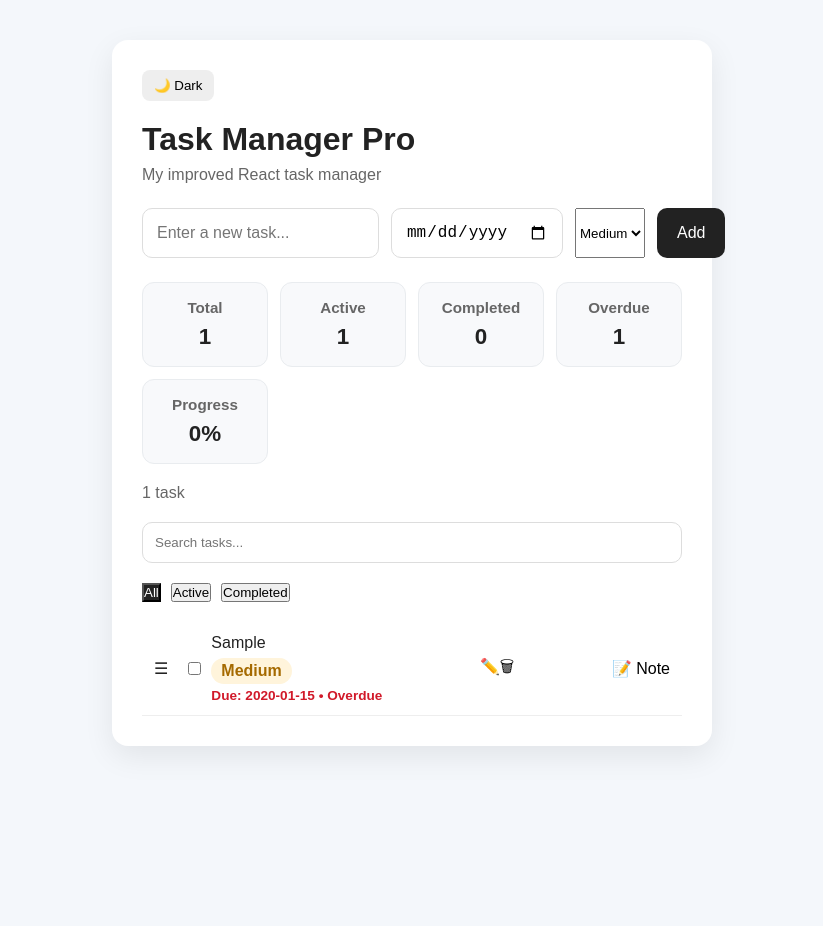
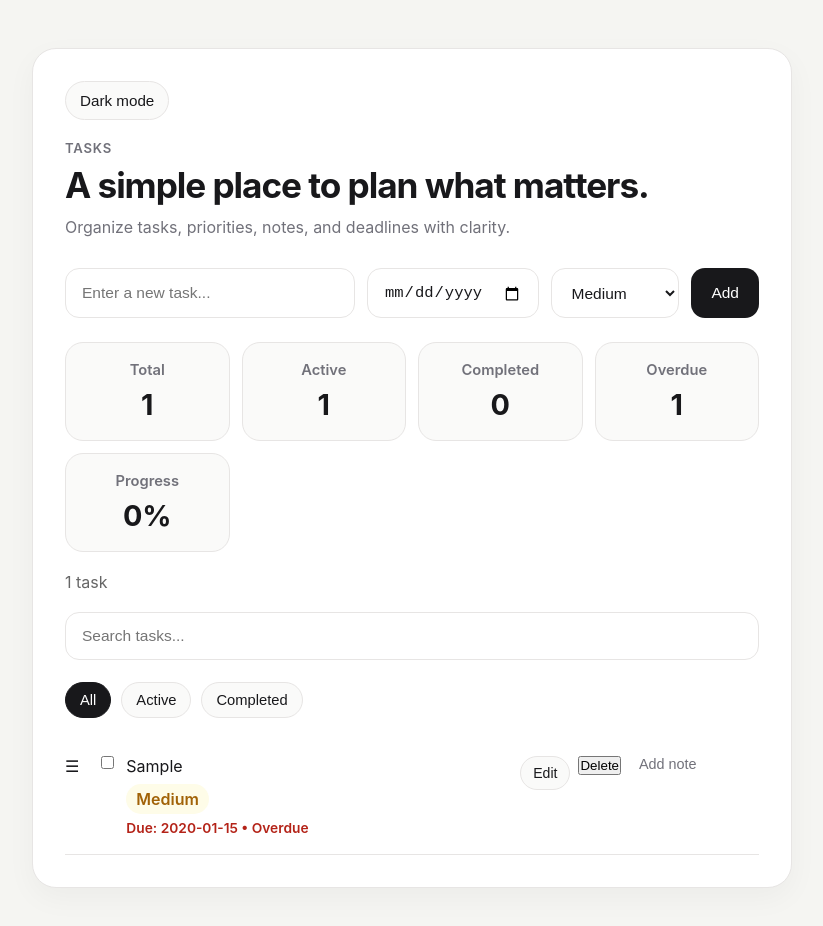
Before and after one commit to kocevanatalia/task-manager-pro, a React (Vite) app: page / in a window 1280 px wide. Both pictures are taken after typing "Sample", "2020-01-15" into the empty fields and a click on the button "Add". Shown: the top 926 px of the page, without its empty margins (228-1051 px from the left). Before the commit the page ends 800 px from the top, so only its background shows below. Built offline with nearby package versions, Linux system fonts and the light colour scheme.

Commit message:
Improved UI

```diff
--- a/src/App.jsx
+++ b/src/App.jsx
@@ -5,7 +5,6 @@ import {
   SortableContext,
   verticalListSortingStrategy,
 } from '@dnd-kit/sortable';
-
 
 import SortableTaskItem from './components/SortableTaskItem';
 import TaskInput from './components/TaskInput';
@@ -40,6 +39,10 @@ function App() {
     return savedTasks ? JSON.parse(savedTasks) : [];
   });
 
+  useEffect(() => {
+    localStorage.setItem('tasks', JSON.stringify(tasks));
+  }, [tasks]);
+
   const handleAddTask = () => {
     if (task.trim() === '') return;
 
@@ -48,8 +51,8 @@ function App() {
       text: task,
       completed: false,
       note: '',
-      dueDate: dueDate,
-      priority: priority,
+      dueDate,
+      priority,
     };
 
     setTasks([...tasks, newTask]);
@@ -68,20 +71,6 @@ function App() {
     );
     setTasks(updatedTasks);
   };
-
-  useEffect(() => {
-    localStorage.setItem('tasks', JSON.stringify(tasks));
-  }, [tasks]);
-
-  const filteredTasks = tasks
-    .filter((t) => {
-      if (filter === 'active') return !t.completed;
-      if (filter === 'completed') return t.completed;
-      return true;
-    })
-    .filter((t) =>
-      t.text.toLowerCase().includes(search.toLowerCase())
-    );
 
   const clearCompleted = () => {
     setTasks(tasks.filter((t) => !t.completed));
@@ -105,7 +94,7 @@ function App() {
             dueDate: editDueDate,
             priority: editPriority,
           }
-      : t
+        : t
     );
 
     setTasks(updatedTasks);
@@ -113,7 +102,6 @@ function App() {
     setEditText('');
     setEditDueDate('');
     setEditPriority('medium');
-
   };
 
   const cancelEdit = () => {
@@ -147,21 +135,37 @@ function App() {
     if (!task.dueDate || task.completed) return false;
 
     const today = new Date();
-    today.setHours(0,0,0,0);
+    today.setHours(0, 0, 0, 0);
 
     const taskDate = new Date(task.dueDate);
     return taskDate < today;
   };
 
+  const filteredTasks = tasks
+    .filter((t) => {
+      if (filter === 'active') return !t.completed;
+      if (filter === 'completed') return t.completed;
+      return true;
+    })
+    .filter((t) => t.text.toLowerCase().includes(search.toLowerCase()));
+
   const handleDragEnd = (event) => {
-    const {active, over} = event;
+    const { active, over } = event;
 
     if (!over || active.id === over.id) return;
 
-    const oldIndex = tasks.findIndex((task) => task.id === active.id);
-    const newIndex = tasks.findIndex((task) => task.id === over.id);
+    const oldIndex = filteredTasks.findIndex((task) => task.id === active.id);
+    const newIndex = filteredTasks.findIndex((task) => task.id === over.id);
 
-    setTasks((tasks) => arrayMove(tasks, oldIndex, newIndex));
+    if (oldIndex === -1 || newIndex === -1) return;
+
+    const reorderedFiltered = arrayMove(filteredTasks, oldIndex, newIndex);
+
+    const remainingTasks = tasks.filter(
+      (task) => !filteredTasks.some((ft) => ft.id === task.id)
+    );
+
+    setTasks([...remainingTasks, ...reorderedFiltered]);
   };
 
   const totalTasks = tasks.length;
@@ -174,16 +178,20 @@ function App() {
   return (
     <div className={darkMode ? 'app dark' : 'app'}>
       <div className="container">
-
         <button
           className="dark-toggle"
           onClick={() => setDarkMode(!darkMode)}
         >
-          {darkMode ? '☀️ Light' : '🌙 Dark'}
+          {darkMode ? 'Light mode' : 'Dark mode'}
         </button>
 
-        <h1>Task Manager Pro</h1>
-        <p className="subtitle">My improved React task manager</p>
+        <div className="hero">
+          <p className="eyebrow">Tasks</p>
+          <h1>A simple place to plan what matters.</h1>
+          <p className="subtitle">
+            Organize tasks, priorities, notes, and deadlines with clarity.
+          </p>
+        </div>
 
         <TaskInput
           task={task}
@@ -223,14 +231,17 @@ function App() {
           </button>
         )}
 
-        {tasks.length === 0 ? (
+        {filteredTasks.length === 0 ? (
           <p style={{ marginTop: '20px', color: '#999' }}>
-            No tasks yet. Add one above 👆
+            No tasks found 👆
           </p>
         ) : (
-          <DndContext collisionDetection={closestCenter} onDragEnd={handleDragEnd}>
+          <DndContext
+            collisionDetection={closestCenter}
+            onDragEnd={handleDragEnd}
+          >
             <SortableContext
-              items={tasks.map((task) => task.id)}
+              items={filteredTasks.map((task) => task.id)}
               strategy={verticalListSortingStrategy}
             >
               <ul style={{ marginTop: '20px', listStyle: 'none', padding: 0 }}>
--- a/src/components/SortableTaskItem.jsx
+++ b/src/components/SortableTaskItem.jsx
@@ -23,13 +23,8 @@ export default function SortableTaskItem({
   editPriority,
   setEditPriority,
 }) {
-  const {
-    attributes,
-    listeners,
-    setNodeRef,
-    transform,
-    transition,
-  } = useSortable({ id: t.id });
+  const { attributes, listeners, setNodeRef, transform, transition } =
+    useSortable({ id: t.id });
 
   const style = {
     transform: CSS.Transform.toString(transform),
@@ -64,6 +59,7 @@ export default function SortableTaskItem({
               }}
               autoFocus
             />
+
             <input
               type="date"
               value={editDueDate}
@@ -100,20 +96,29 @@ export default function SortableTaskItem({
         )}
       </div>
 
-      <div>
+      <div className="task-actions">
         {editingId === t.id ? (
           <>
-            <button onClick={saveEdit}>💾</button>
-            <button onClick={cancelEdit}>❌</button>
+            <button className="text-btn save-btn" onClick={saveEdit}>
+                Save
+            </button>
+            <button className="text-btn subtle-btn" onClick={cancelEdit}>
+                Cancel
+            </button>
           </>
         ) : (
           <>
             <button
-              onClick={() => startEditing(t.id, t.text, t.dueDate, t.priority)}
+              className="text-btn"
+              onClick={() =>
+                startEditing(t.id, t.text, t.dueDate, t.priority)
+              }
             >
-              ✏️
+              Edit
             </button>
-            <button onClick={() => handleDelete(t.id)}>🗑</button>
+            <button onClick={() => handleDelete(t.id)}>
+                Delete
+            </button>
           </>
         )}
       </div>
@@ -124,16 +129,24 @@ export default function SortableTaskItem({
             <textarea
               value={editNote}
               onChange={(e) => setEditNote(e.target.value)}
-              placeholder="Add a note..."
+              placeholder="Write a note..."
             />
-            <button onClick={saveNote}>💾</button>
-            <button onClick={cancelNote}>❌</button>
+            <div className="note-actions">
+                <button className="text-btn save-btn" onClick={saveNote}>
+                    Save
+                </button>
+                <button className="text-btn subtle-btn" onClick={cancelNote}>
+                    Cancel
+                </button>
+            </div>
           </>
         ) : (
           <>
             {t.note && <p className="note">{t.note}</p>}
-            <button onClick={() => startEditingNote(t.id, t.note)}>
-              📝 Note
+            <button
+                className="note-btn"
+                onClick={() => startEditingNote(t.id, t.note)}>
+              {t.note ? 'Edit note' : 'Add note'}
             </button>
           </>
         )}
--- a/src/index.css
+++ b/src/index.css
@@ -4,10 +4,37 @@
   padding: 0;
 }
 
+:root {
+  --bg: #f5f5f2;
+  --surface: #ffffff;
+  --surface-soft: #fafaf9;
+  --text: #18181b;
+  --muted: #71717a;
+  --border: #e7e5e4;
+  --border-strong: #d6d3d1;
+  --shadow: 0 10px 30px rgba(0, 0, 0, 0.04);
+
+  --button-bg: #18181b;
+  --button-text: #ffffff;
+  --button-hover: #27272a;
+
+  --tag-low-bg: #f0fdf4;
+  --tag-low-text: #166534;
+
+  --tag-medium-bg: #fefce8;
+  --tag-medium-text: #a16207;
+
+  --tag-high-bg: #fef2f2;
+  --tag-high-text: #b91c1c;
+
+  --danger-bg: #faf5f5;
+  --danger-text: #b42318;
+}
+
 body {
-  background-color: #f4f7fb;
-  font-family: Arial, sans-serif;
-  color: #222;
+  background: var(--bg);
+  font-family: Inter, Arial, sans-serif;
+  color: var(--text);
 }
 
 .app {
@@ -15,290 +42,283 @@ body {
   display: flex;
   justify-content: center;
   align-items: flex-start;
-  padding: 40px 20px;
+  padding: 48px 20px;
 }
 
 .container {
   width: 100%;
-  max-width: 600px;
-  background: white;
-  padding: 30px;
-  border-radius: 16px;
-  box-shadow: 0 10px 30px rgba(0, 0, 0, 0.08);
+  max-width: 760px;
+  background: var(--surface);
+  padding: 32px;
+  border-radius: 24px;
+  border: 1px solid var(--border);
+  box-shadow: var(--shadow);
+}
+
+.hero {
+  margin-bottom: 28px;
+}
+
+.eyebrow {
+  font-size: 0.82rem;
+  font-weight: 600;
+  letter-spacing: 0.06em;
+  text-transform: uppercase;
+  color: var(--muted);
+  margin-bottom: 10px;
 }
 
 h1 {
-  margin-bottom: 8px;
-  font-size: 2rem;
+  font-size: 2.2rem;
+  line-height: 1.1;
+  font-weight: 700;
+  letter-spacing: -0.03em;
+  margin-bottom: 10px;
 }
 
 .subtitle {
-  color: #666;
+  color: var(--muted);
+  font-size: 1rem;
+  line-height: 1.6;
+  max-width: 560px;
+}
+
+.dark-toggle {
+  margin-bottom: 20px;
+  border: 1px solid var(--border);
+  background: var(--surface-soft);
+  color: var(--text);
+  padding: 10px 14px;
+  border-radius: 999px;
+  cursor: pointer;
+  font-size: 0.95rem;
+  font-weight: 500;
+  transition: all 0.2s ease;
+}
+
+.dark-toggle:hover {
+  border-color: var(--border-strong);
+  background: #f5f5f4;
+}
+
+.task-input-section {
+  display: grid;
+  grid-template-columns: 1.8fr 1fr 0.8fr auto;
+  gap: 12px;
   margin-bottom: 24px;
 }
 
-.task-input-section {
-  display: flex;
-  gap: 12px;
+.task-input-section input,
+.task-input-section select,
+.search-input,
+.edit-fields input,
+.edit-fields select,
+.note-section textarea {
+  width: 100%;
+  padding: 14px 16px;
+  border: 1px solid var(--border);
+  border-radius: 14px;
+  font-size: 0.97rem;
+  outline: none;
+  background: var(--surface);
+  color: var(--text);
+  transition: border-color 0.2s ease, background 0.2s ease;
 }
 
-.task-input-section input {
-  flex: 1;
-  padding: 14px;
-  border: 1px solid #ddd;
-  border-radius: 10px;
-  font-size: 1rem;
-  outline: none;
-}
-
-.task-input-section input:focus {
-  border-color: #222;
+.task-input-section input:focus,
+.task-input-section select:focus,
+.search-input:focus,
+.edit-fields input:focus,
+.edit-fields select:focus,
+.note-section textarea:focus {
+  border-color: #bfb8b1;
 }
 
 .task-input-section button {
   border: none;
-  background-color: #222;
-  color: white;
+  background: var(--button-bg);
+  color: var(--button-text);
   padding: 14px 20px;
-  border-radius: 10px;
+  border-radius: 14px;
   cursor: pointer;
-  font-size: 1rem;
+  font-size: 0.97rem;
+  font-weight: 500;
+  transition: background 0.2s ease;
 }
 
 .task-input-section button:hover {
-  opacity: 0.9;
+  background: var(--button-hover);
+}
+
+.stats-grid {
+  display: grid;
+  grid-template-columns: repeat(auto-fit, minmax(135px, 1fr));
+  gap: 12px;
+  margin-top: 6px;
+  margin-bottom: 20px;
+}
+
+.stat-card {
+  background: var(--surface-soft);
+  border: 1px solid var(--border);
+  border-radius: 18px;
+  padding: 18px;
+  text-align: center;
+}
+
+.stat-card h3 {
+  font-size: 0.92rem;
+  color: var(--muted);
+  margin-bottom: 8px;
+  font-weight: 600;
+}
+
+.stat-card p {
+  font-size: 1.8rem;
+  font-weight: 700;
+  color: var(--text);
+}
+
+.search-input {
+  margin-top: 20px;
+  margin-bottom: 14px;
+}
+
+.filters {
+  display: flex;
+  gap: 10px;
+  margin-top: 8px;
+  margin-bottom: 8px;
+}
+
+.filters button {
+  border: 1px solid var(--border);
+  background: var(--surface-soft);
+  color: var(--text);
+  padding: 9px 14px;
+  border-radius: 999px;
+  cursor: pointer;
+  font-size: 0.92rem;
+  transition: all 0.2s ease;
+}
+
+.filters button:hover {
+  border-color: var(--border-strong);
+}
+
+.active-filter {
+  background: var(--text) !important;
+  color: white !important;
+  border-color: var(--text) !important;
+}
+
+.clear-btn {
+  margin-top: 8px;
+  background: transparent;
+  border: none;
+  color: var(--muted);
+  cursor: pointer;
+  font-size: 0.92rem;
+}
+
+.clear-btn:hover {
+  color: var(--text);
 }
 
 .task-item {
-  display: flex;
-  justify-content: space-between;
-  align-items: center;
-  padding: 12px;
-  border-bottom: 1px solid #eee;
+  display: grid;
+  grid-template-columns: minmax(0, 1.7fr) auto auto;
+  gap: 18px;
+  align-items: start;
+  padding: 18px 0;
+  border-bottom: 1px solid var(--border);
+  transition: background 0.2s ease;
 }
 
 .task-item .left {
   display: flex;
-  align-items: center;
-  gap: 10px;
+  align-items: flex-start;
+  gap: 12px;
+  min-width: 0;
 }
 
 .task-item span {
   font-size: 1rem;
 }
 
-.task-item button {
-  background: transparent;
-  border: none;
-  cursor: pointer;
-  font-size: 1rem;
+.completed {
+  text-decoration: line-through;
+  color: var(--muted);
 }
 
-.filters {
+.task-actions {
   display: flex;
-  gap: 10px;
-  margin-top: 20px;
+  gap: 8px;
+  align-items: flex-start;
 }
 
-.filter button {
-  border: none;
-  background: #eee;
-  padding: 8px 14px;
-  border-radius: 8px;
+.text-btn {
+  border: 1px solid var(--border);
+  background: var(--surface-soft);
+  color: var(--text);
+  padding: 8px 12px;
+  border-radius: 999px;
   cursor: pointer;
-}
-
-.filters button:hover {
-  background: #ddd;
-}
-
-.active-filter {
-  background: #222 !important;
-  color: white;
-}
-
-.clear-btn {
-  margin-top: 10px;
-  background: transparent;
-  border: none;
-  color: #888;
-  cursor: pointer;
-  font-size: 0.9rem;
-}
-
-.clear-btn:hover {
-  text-decoration: underline;
-}
-
-.search-input {
-  margin-top: 20px;
-  width: 100%;
-  padding: 12px;
-  border-radius: 10px;
-  border: 1px solid #ddd;
-  outline: none;
-}
-
-.search-input:focus {
-  border-color: #222;
-}
-
-.task-item {
+  font-size: 0.88rem;
+  font-weight: 500;
   transition: all 0.2s ease;
 }
 
-.task-item:hover {
-  background: #fafafa;
+.text-btn:hover {
+  border-color: var(--border-strong);
 }
 
-.dark {
-  background-color: #121212;
+.save-btn {
+  background: var(--text);
   color: white;
+  border-color: var(--text);
 }
 
-.dark .container {
-  background: #1e1e1e;
+.save-btn:hover {
+  background: #2a2a2e;
 }
 
-.dark input {
-  background: #2a2a2a;
-  color: white;
-  border: 1px solid #444;
+.subtle-btn {
+  background: transparent;
 }
 
-.dark .search-input {
-  background: #2a2a2a;
-  color: white;
-}
-
-.dark button {
-  color: white;
-}
-
-.dark .task-item:hover {
-  background: #2a2a2a;
-}
-
-.dark .active-filter {
-  background: white !important;
-  color: black;
-}
-
-.dark-toggle {
-  margin-bottom: 20px;
-  border: none;
-  background: #eee;
-  padding: 8px 12px;
-  border-radius: 8px;
-  cursor: pointer;
-}
-
-.dark .dark-toggle {
-  background: #333;
-  color: white;
-}
-
-
-.task-input-section input[type="date"] {
-  padding: 14px;
-  border: 1px solid #ddd;
-  border-radius: 10px;
-  font-size: 1rem;
-  outline: none;
-}
-
-.task-input-section input[type="date"]:focus {
-  border-color: #222;
-}
-
-.dark .task-input-section input[type="date"] {
-  background: #2a2a2a;
-  color: white;
-  border: 1px solid #444;
+.danger-btn {
+  color: var(--danger-text);
+  background: var(--danger-bg);
+  border-color: #f1dddd;
 }
 
 .due-date {
-  font-size: 0.85rem;
-  color: #777;
-  margin-top: 4px;
+  font-size: 0.86rem;
+  color: var(--muted);
+  margin-top: 6px;
 }
 
 .due-date.overdue {
-  color: #d11a2a;
+  color: var(--danger-text);
   font-weight: 600;
-}
-
-.dark .due-date {
-  color: #bbb;
-}
-
-.dark .due-date.overdue {
-  color: #ff6b6b;
-}
-
-.task-item {
-  cursor: default;
-}
-
-.task-item:active {
-  opacity: 0.7;
-}
-
-.stats-grid {
-  display: grid;
-  grid-template-columns: repeat(auto-fit, minmax(120px, 1fr));
-  gap: 12px;
-  margin-top: 24px;
-  margin-bottom: 20px;
-}
-
-.stat-card {
-  background: #f8f9fb;
-  border: 1px solid #e9ecef;
-  border-radius: 12px;
-  padding: 16px;
-  text-align: center;
-}
-
-.stat-card h3 {
-  font-size: 0.95rem;
-  color: #666;
-  margin-bottom: 8px;
-  font-weight: 600;
-}
-
-.stat-card p {
-  font-size: 1.4rem;
-  font-weight: 700;
-  color: #222;
-}
-.dark .stat-card {
-  background: #2a2a2a;
-  border: 1px solid #444;
-}
-
-.dark .stat-card h3 {
-  color: #bbb;
-}
-
-.dark .stat-card p {
-  color: white;
 }
 
 .edit-fields {
   display: flex;
   flex-direction: column;
   gap: 8px;
+  min-width: 220px;
 }
 
-.edit-fields input[type="date"] {
-  max-width: 160px;
+.edit-fields input[type='date'] {
+  max-width: 180px;
 }
 
 .priority-badge {
   display: inline-block;
-  margin-top: 6px;
-  padding: 4px 10px;
+  margin-top: 8px;
+  padding: 5px 10px;
   border-radius: 999px;
   font-size: 0.8rem;
   font-weight: 600;
@@ -306,16 +326,184 @@ h1 {
 }
 
 .priority-badge.low {
-  background-color: #e8f7ec !important;
-  color: #1f7a3d !important;
+  background: var(--tag-low-bg);
+  color: var(--tag-low-text);
 }
 
 .priority-badge.medium {
-  background-color: #fff4db !important;
-  color: #a56a00 !important;
+  background: var(--tag-medium-bg);
+  color: var(--tag-medium-text);
 }
 
 .priority-badge.high {
-  background-color: #fde8e8 !important;
-  color: #b42318 !important;
+  background: var(--tag-high-bg);
+  color: var(--tag-high-text);
 }
+
+.note-section {
+  min-width: 120px;
+  display: flex;
+  flex-direction: column;
+  gap: 10px;
+  align-items: flex-start;
+}
+
+.note {
+  font-size: 0.9rem;
+  color: var(--muted);
+  line-height: 1.5;
+  max-width: 220px;
+}
+
+.note-btn {
+  border: none;
+  background: transparent;
+  color: var(--muted);
+  padding: 0;
+  cursor: pointer;
+  font-size: 0.9rem;
+  font-weight: 500;
+}
+
+.note-btn:hover {
+  color: var(--text);
+}
+
+.note-actions {
+  display: flex;
+  gap: 8px;
+}
+
+.note-section textarea {
+  min-height: 88px;
+  resize: vertical;
+}
+
+.task-item:active {
+  opacity: 0.85;
+}
+
+/* Dark mode */
+
+.dark {
+  background: #121212;
+  color: #f5f5f5;
+}
+
+.dark .container {
+  background: #1a1a1a;
+  border-color: #2a2a2a;
+  box-shadow: none;
+}
+
+.dark .eyebrow,
+.dark .subtitle,
+.dark .due-date,
+.dark .note,
+.dark .clear-btn {
+  color: #a1a1aa;
+}
+
+.dark .dark-toggle,
+.dark .filters button,
+.dark .text-btn,
+.dark .task-input-section input,
+.dark .task-input-section select,
+.dark .search-input,
+.dark .edit-fields input,
+.dark .edit-fields select,
+.dark .note-section textarea {
+  background: #202020;
+  color: #f5f5f5;
+  border-color: #2f2f2f;
+}
+
+.dark .task-input-section button,
+.dark .save-btn,
+.dark .active-filter {
+  background: #f5f5f5 !important;
+  color: #121212 !important;
+  border-color: #f5f5f5 !important;
+}
+
+.dark .dark-toggle:hover,
+.dark .filters button:hover,
+.dark .text-btn:hover {
+  border-color: #454545;
+}
+
+.dark .stat-card {
+  background: #202020;
+  border-color: #2f2f2f;
+}
+
+.dark .stat-card h3 {
+  color: #a1a1aa;
+}
+
+.dark .stat-card p,
+.dark h1,
+.dark .task-item,
+.dark .note-btn:hover,
+.dark .clear-btn:hover {
+  color: #f5f5f5;
+}
+
+.dark .task-item {
+  border-bottom-color: #2a2a2a;
+}
+
+.dark .completed {
+  color: #7a7a7a;
+}
+
+.dark .danger-btn {
+  background: #2a1b1b;
+  color: #fca5a5;
+  border-color: #4b2b2b;
+}
+
+.dark .priority-badge.low {
+  background: #163120;
+  color: #86efac;
+}
+
+.dark .priority-badge.medium {
+  background: #3a2e12;
+  color: #fcd34d;
+}
+
+.dark .priority-badge.high {
+  background: #3a1d1d;
+  color: #fca5a5;
+}
+
+/* Responsive */
+
+@media (max-width: 768px) {
+  .container {
+    padding: 22px;
+    border-radius: 20px;
+  }
+
+  h1 {
+    font-size: 1.8rem;
+  }
+
+  .task-input-section {
+    grid-template-columns: 1fr;
+  }
+
+  .task-item {
+    grid-template-columns: 1fr;
+  }
+
+  .task-actions,
+  .note-actions {
+    flex-wrap: wrap;
+  }
+
+  .note-section {
+    min-width: 100%;
+  }
+}
```
